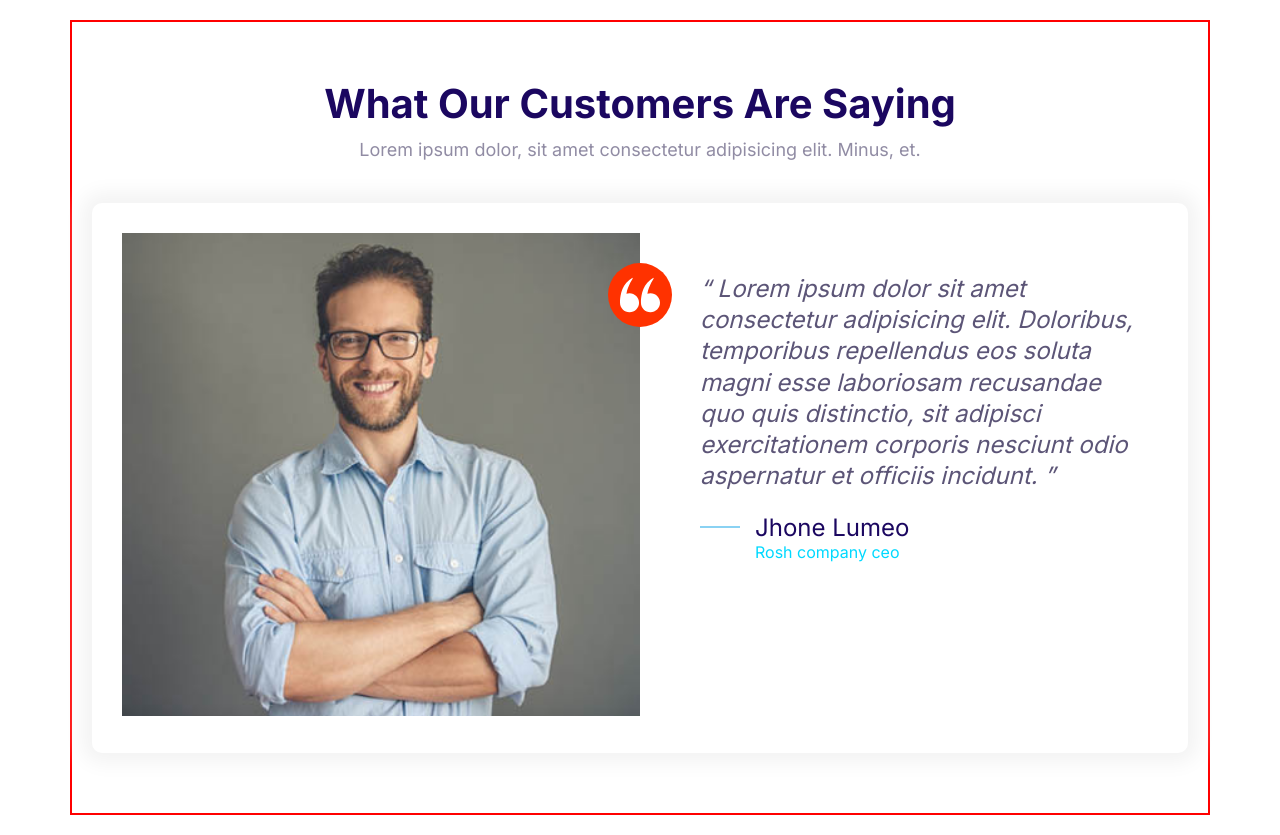
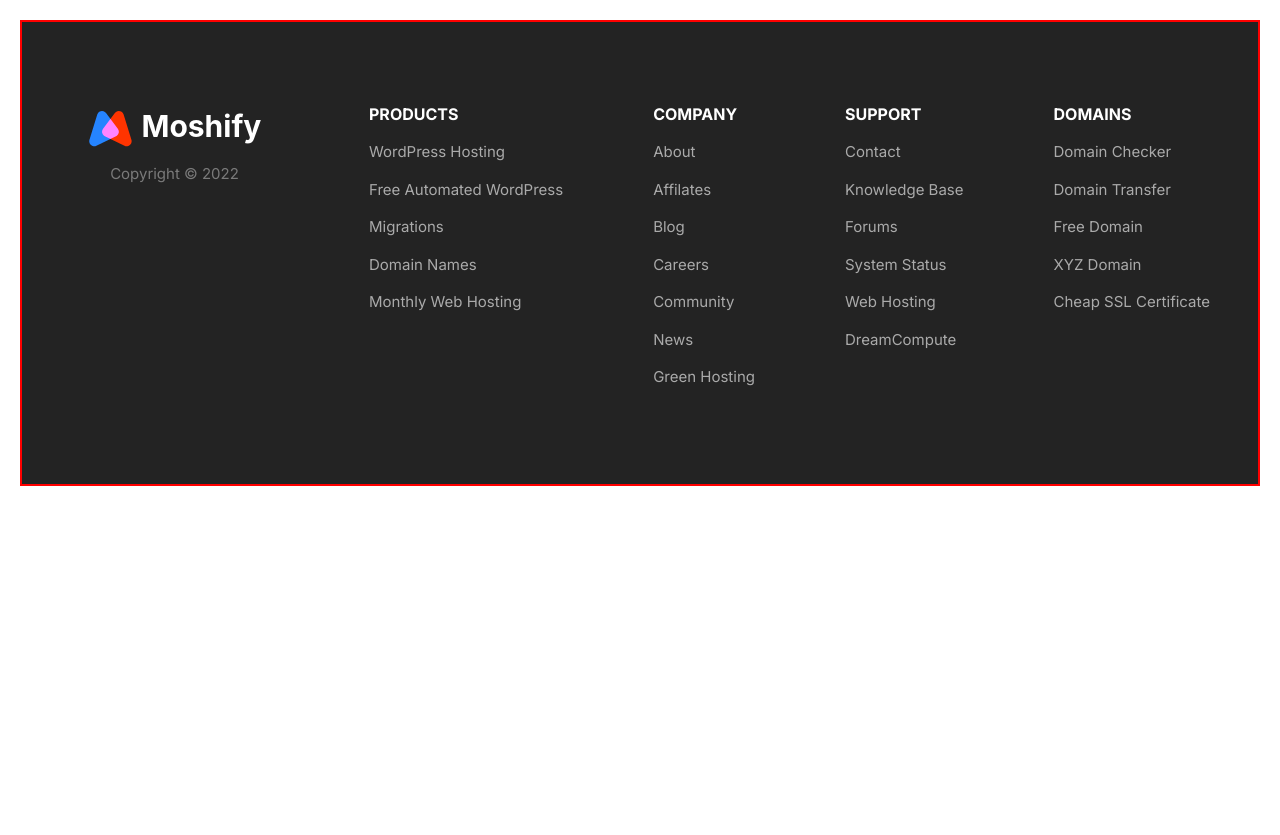
Before and after one commit to Roman-Bl/Roshify, a plain HTML site: page index.html in a window 1280 px wide. After the commit the page ends 800 px from the top, so only its background shows below. Drawn offline with Linux system fonts and the light colour scheme.

Commit message:
Built footer section (own way)

```diff
--- a/css/styles.css
+++ b/css/styles.css
@@ -44,8 +44,13 @@
     font-size: 3rem;
 }
 
+h4 {
+    font-size: 3rem;
+}
+
 p {
     margin-top: 0;
+    margin-bottom: 0;
 }
 
 @media screen and (min-width: 1024px) {
@@ -63,6 +68,10 @@
 
     h3 {
         font-size: 2.4rem;
+    }
+
+    h4 {
+        font-size: 1.6rem;
     }
 
  }
@@ -936,3 +945,72 @@
     }
 
 }
+
+/* Footer Block */
+
+.block-footer .container {
+    display: flex;
+    flex-direction: column;
+    gap: 0 2rem
+}
+
+.block-footer__content {
+    padding: 2rem 0;
+    border-bottom: 1px solid var(--color-border);
+}
+
+.block-footer__img {
+    text-align: center;
+    margin-top: 2rem;
+    color: #7a7a7a;
+}
+
+.block-footer__content .list, .block-footer__content .collapsible__title {
+    margin: 0;
+}
+.block-footer__content .list>li {
+    margin: 1.5rem 0;
+}
+.block-footer__content .list>li>a {
+    color: #aaa;
+    transition: color 0.2s;
+}
+.block-footer__content .list>li>a:hover {
+    color: white;
+}
+
+.block-footer {
+    background-color: #232323;
+}
+
+
+
+@media screen and (min-width: 1024px) {
+
+.block-footer .icon {
+    display: none;
+}
+
+.block-footer .collapsible__body {
+    max-height: 100vh;
+    opacity: 1;
+}
+
+.block-footer .container {
+    flex-direction: row;
+    justify-content: space-between;
+    align-items: flex-start;
+}
+
+.container .collapsible {
+    border: 0;
+}
+
+.block-footer .block-footer__img {
+    order: -1;
+}
+
+.block-footer__content .list>li, .block-footer__img {
+    font-size: 1.5rem;
+}
+}
--- a/index.html
+++ b/index.html
@@ -15,48 +15,78 @@
     <link rel="stylesheet" href="css/styles.css" />
   </head>
   <body style="padding: 2rem">
-    <section class="block container">
-      <header class="block__header">
-        <h2 class="block__title">What Our Customers Are Saying</h2>
-        <p>
-          Lorem ipsum dolor, sit amet consectetur adipisicing elit. Minus, et.
-        </p>
-      </header>
-      <div class="card testimonial">
-        <div class="grid grid--1x2">
-          <div class="testimonial__img">
-            <img src="/images/testimonial.jpg" alt="" />
-            <div class="icon-container icon-container--accent">
-              <svg class="icon icon--white">
-                <use xlink:href="images/sprite_alt.svg#quotes"></use>
-              </svg>
-            </div>
-          </div>
-          <blockquote class="quotes">
-            <p class="quotes__text">
-              Lorem ipsum dolor sit amet consectetur adipisicing elit.
-              Doloribus, temporibus repellendus eos soluta magni esse laboriosam
-              recusandae quo quis distinctio, sit adipisci exercitationem
-              corporis nesciunt odio aspernatur et officiis incidunt.
-            </p>
-            <footer class="quotes__footer">
-              <div class="media">
-                <div class="media__image">
-                  <svg class="icon icon--primary">
-                    <use xlink:href="images/sprite_alt.svg#line"></use>
-                  </svg>
-                </div>
-                <div class="media__body">
-                  <h3 class="media__title quotes__author">Jhone Lumeo</h3>
-                  <p class="quotes__company">Rosh company ceo</p>
-                </div>
-              </div>
-            </footer>
-          </blockquote>
+    <footer class="block block--dark block-footer">
+      <section class="container">
+        <div class="collapsible block-footer__content">
+          <header class="collapsible__header">
+            <h4 class="collapsible__title block__title">PRODUCTS</h4>
+            <svg class="icon icon--white collapsible__chevron">
+              <use xlink:href="images/sprite_alt.svg#chevron"></use>
+            </svg>
+          </header>
+          <ul class="list collapsible__body">
+            <li class="list__item"><a href="#">WordPress Hosting</a></li>
+            <li class="list__item"><a href="#">Free Automated WordPress</a></li>
+            <li class="list__item"><a href="#">Migrations</a></li>
+            <li class="list__item"><a href="#">Domain Names</a></li>
+            <li class="list__item"><a href="#">Monthly Web Hosting</a></li>
+          </ul>
         </div>
-      </div>
-    </section>
+        <div class="collapsible block-footer__content">
+          <header class="collapsible__header">
+            <h4 class="collapsible__title block__title">COMPANY</h4>
+            <svg class="icon icon--white collapsible__chevron">
+              <use xlink:href="images/sprite_alt.svg#chevron"></use>
+            </svg>
+          </header>
+          <ul class="list collapsible__body">
+            <li class="list__item"><a href="#">About</a></li>
+            <li class="list__item"><a href="#">Affilates</a></li>
+            <li class="list__item"><a href="#">Blog</a></li>
+            <li class="list__item"><a href="#">Careers</a></li>
+            <li class="list__item"><a href="#">Community</a></li>
+            <li class="list__item"><a href="#">News</a></li>
+            <li class="list__item"><a href="#">Green Hosting</a></li>
+          </ul>
+        </div>
+        <div class="collapsible block-footer__content">
+          <header class="collapsible__header">
+            <h4 class="collapsible__title block__title">SUPPORT</h4>
+            <svg class="icon icon--white collapsible__chevron">
+              <use xlink:href="images/sprite_alt.svg#chevron"></use>
+            </svg>
+          </header>
+          <ul class="list collapsible__body">
+            <li class="list__item"><a href="#">Contact</a></li>
+            <li class="list__item"><a href="#">Knowledge Base</a></li>
+            <li class="list__item"><a href="#">Forums</a></li>
+            <li class="list__item"><a href="#">System Status</a></li>
+            <li class="list__item"><a href="#">Web Hosting</a></li>
+            <li class="list__item"><a href="#">DreamCompute</a></li>
+          </ul>
+        </div>
+        <div class="collapsible block-footer__content">
+          <header class="collapsible__header">
+            <h4 class="collapsible__title block__title">DOMAINS</h4>
+            <svg class="icon icon--white collapsible__chevron">
+              <use xlink:href="images/sprite_alt.svg#chevron"></use>
+            </svg>
+          </header>
+          <ul class="list collapsible__body">
+            <li class="list__item"><a href="#">Domain Checker</a></li>
+            <li class="list__item"><a href="#">Domain Transfer</a></li>
+            <li class="list__item"><a href="#">Free Domain</a></li>
+            <li class="list__item"><a href="#">XYZ Domain</a></li>
+            <li class="list__item"><a href="#">Cheap SSL Certificate</a></li>
+          </ul>
+        </div>
 
+        <picture class="block-footer__img"
+          ><img src="/images/logo.svg" alt="" />
+          <p>Copyright &copy; 2022</p>
+        </picture>
+      </section>
+    </footer>
     <script src="/js/main.js"></script>
   </body>
 </html>
```
Also changed, not shown: components/footer.html (added, +72 -0 lines), 1 other file.
